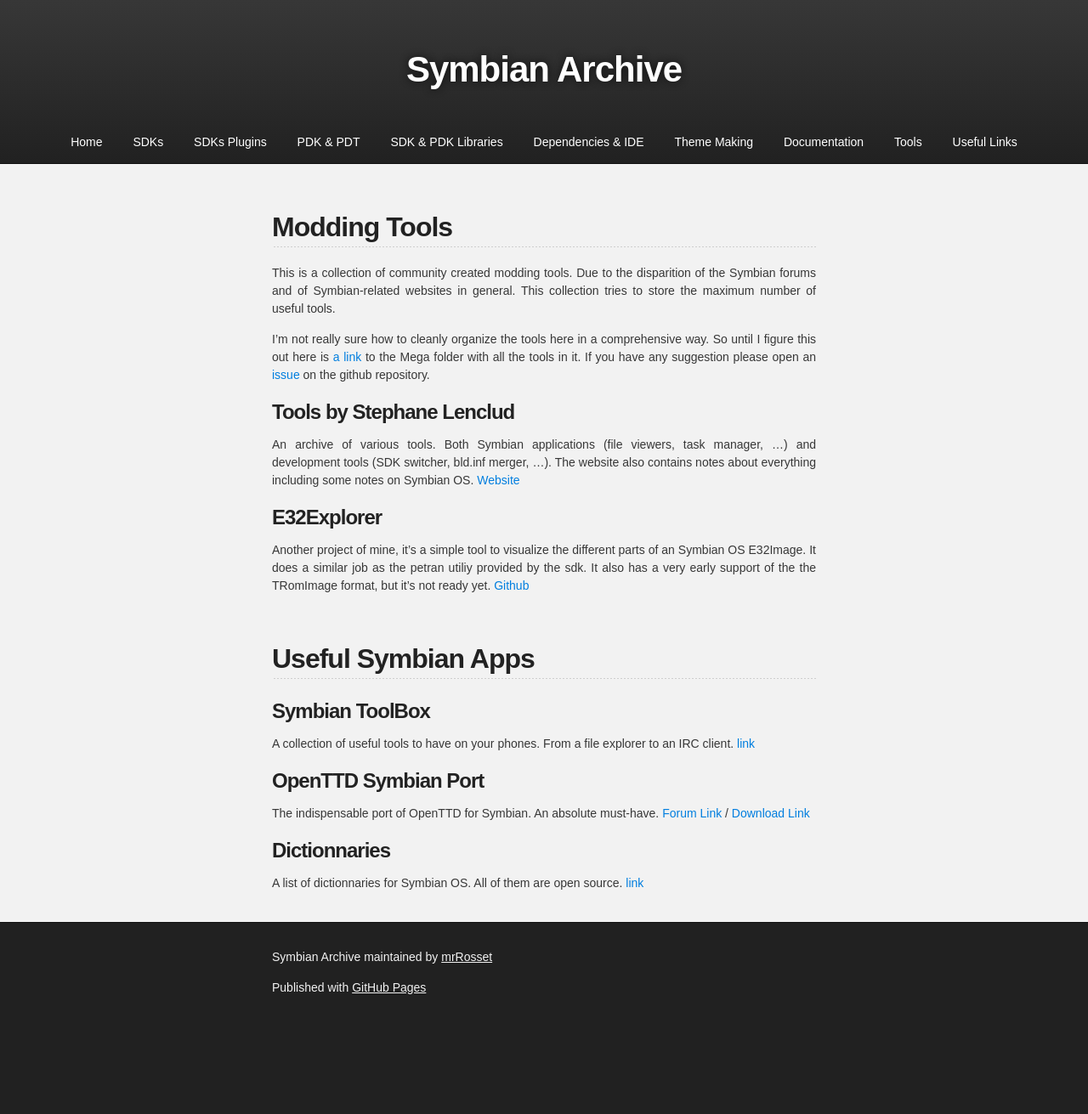
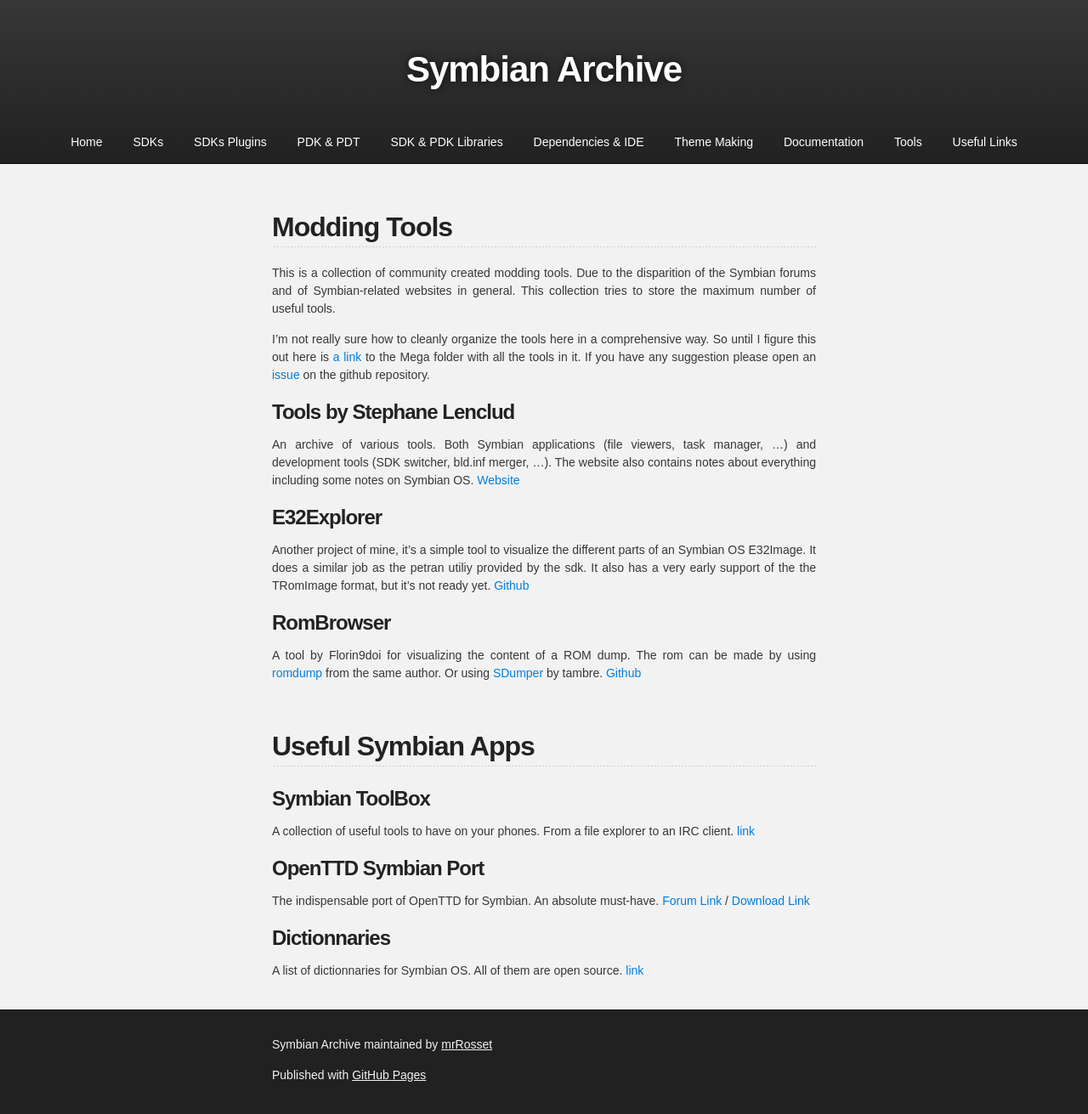
Before and after one commit to mrRosset/Symbian-Archive, a Jekyll site: the page built from Tools.md, in a window 1280 px wide. Shown: the whole page at 85% size. Built offline with Jekyll 4.4.1, drawn with Linux system fonts in a browser that asks for light colours; our own code applies the rules of GitHub Pages for plain Markdown files; the repository's description, which GitHub fills in, is left out; before the commit the page ends 1208 px from its top, so only the background shows below that.

Commit message:
add RomBrowser

```diff
--- a/Tools.md
+++ b/Tools.md
@@ -11,6 +11,10 @@ An archive of various tools. Both Symbian applications (file viewers, task manag
 ### E32Explorer
 
 Another project of mine, it's a simple tool to visualize the different parts of an Symbian OS E32Image. It does a similar job as the petran utiliy provided by the sdk. It also has a very early support of the the TRomImage format, but it's not ready yet. [Github](https://github.com/mrRosset/E32Explorer)
+
+### RomBrowser
+
+A tool by Florin9doi for visualizing the content of a ROM dump. The rom can be made by using [romdump](https://github.com/Florin9doi/romdump) from the same author. Or using [SDumper](https://gitlab.com/tambre/rusty-starship/tree/master) by tambre. [Github](https://github.com/Florin9doi/rombrowser)
 
 <br>
 
```
